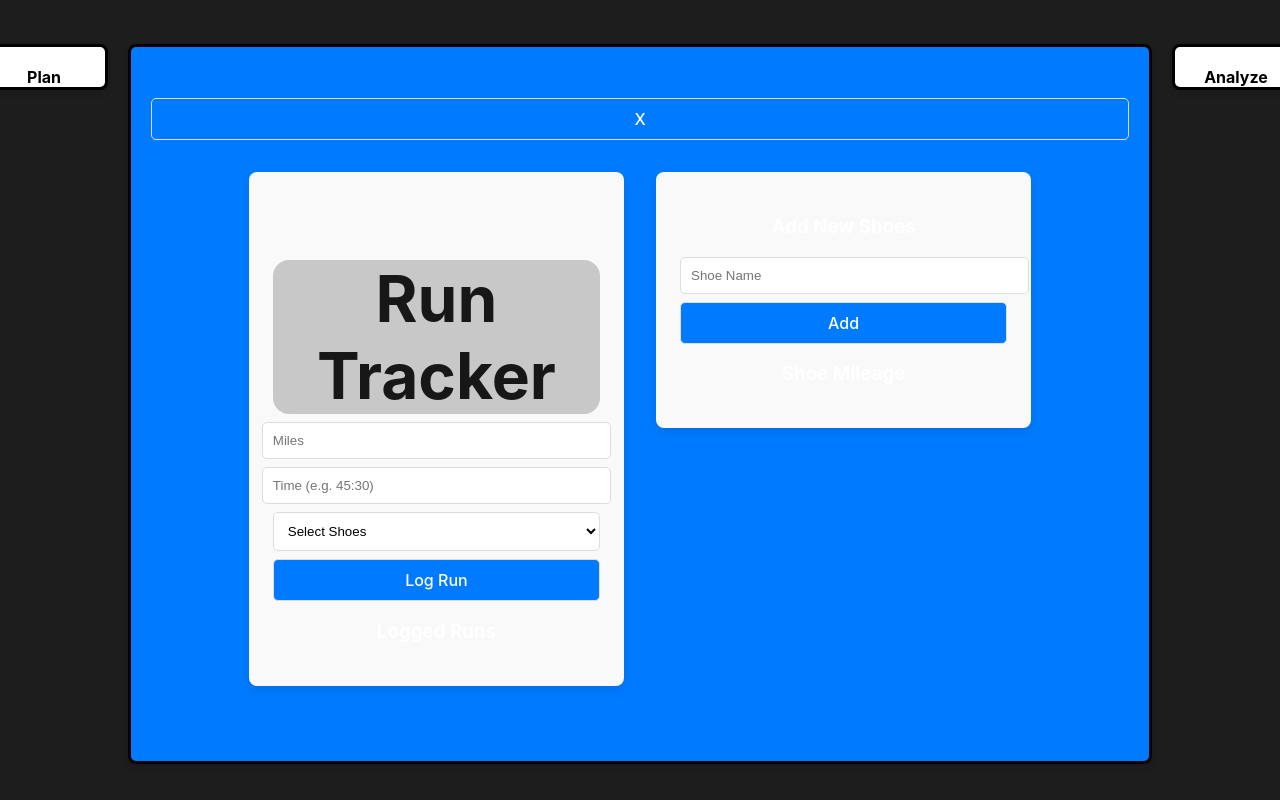
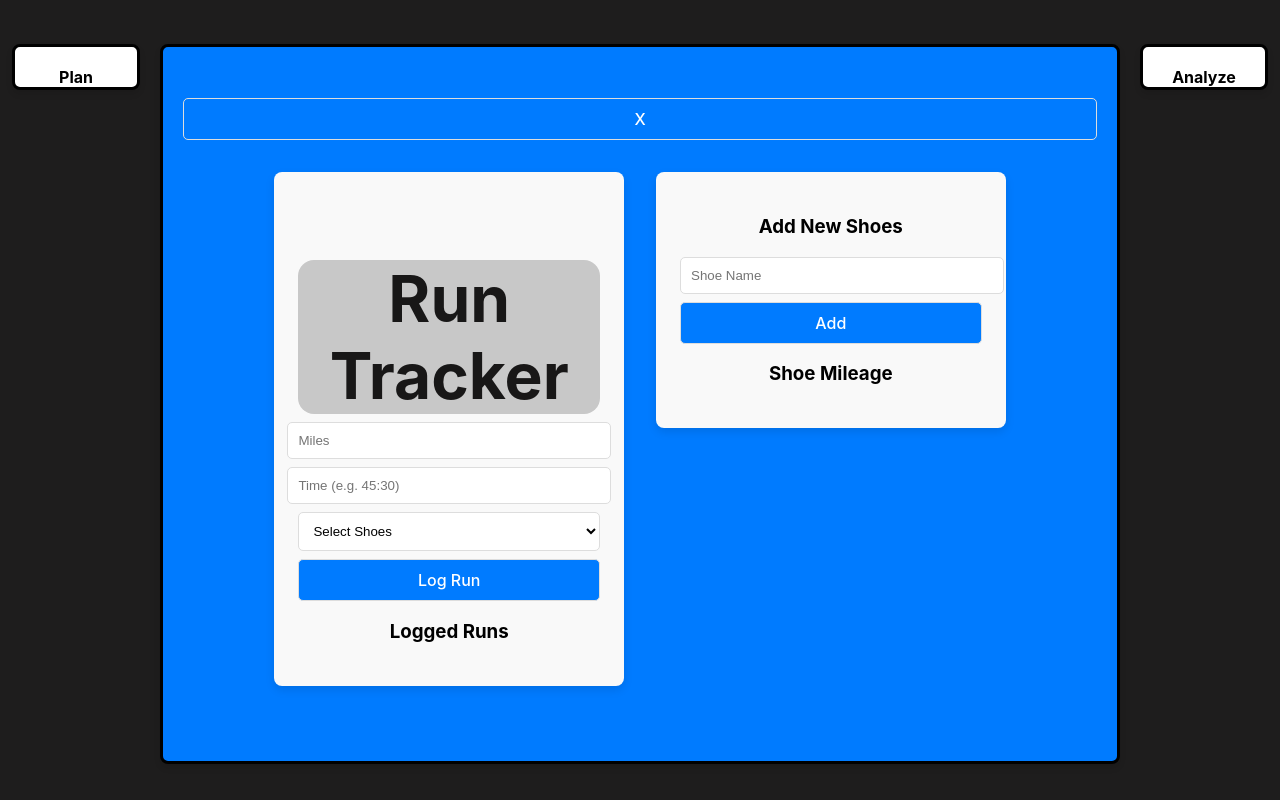
Before and after one commit to tulloch022/marathoner, a React (Vite) app: page / in a window 1280 px wide. Both pictures are taken after a click on the button "Track". Built offline with nearby package versions, Linux system fonts and the light colour scheme.

Commit message:
modified sizing of expanded buttons

```diff
--- a/src/App.tsx
+++ b/src/App.tsx
@@ -40,7 +40,7 @@ function App() {
               }
             }}
             animate={{
-              width: activeSection === section ? "80vw" : "10vw",
+              width: activeSection === section ? "75vw" : "10vw",
               height: activeSection === section ? "90vh" : "2em",
               backgroundColor: activeSection === section ? "#007bff" : "#ffffff", // Blue when active, white when inactive
               color: activeSection === section ? "#ffffff" : "#000000", // White text on blue background
--- a/src/index.css
+++ b/src/index.css
@@ -5,7 +5,6 @@
   color: rgba(255, 255, 255, 0.87);
   background-color: rgb(30, 29, 29);
 
-  color-scheme: light dark;
   font-synthesis: none;
   text-rendering: optimizeLegibility;
   -webkit-font-smoothing: antialiased;
@@ -404,6 +403,7 @@ h1, p {
   background: #f9f9f9;
   border-radius: 8px;
   box-shadow: 0px 4px 10px rgba(0, 0, 0, 0.1);
+  color: black;
 }
 
 /* Make sure form inputs and buttons look nice */
```
